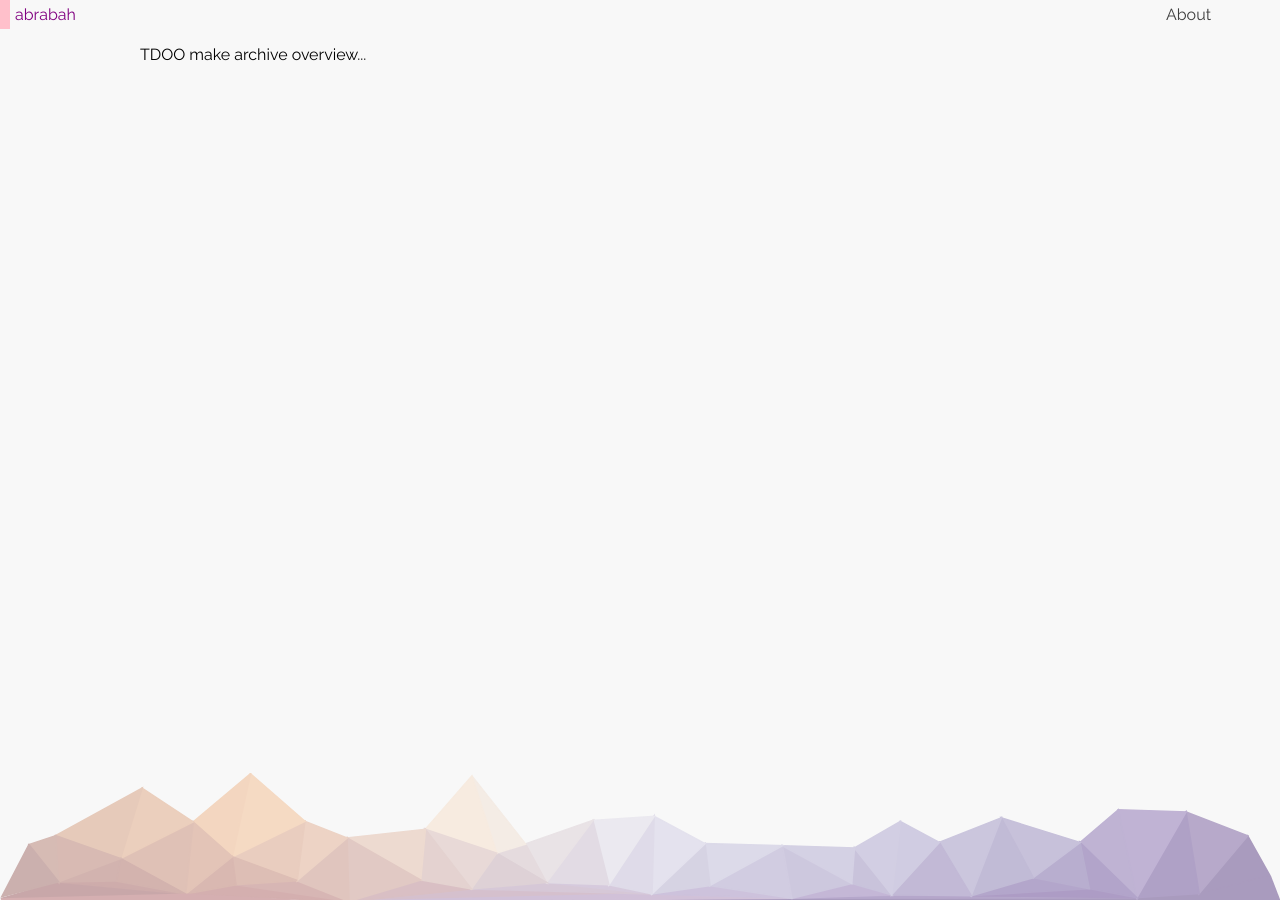
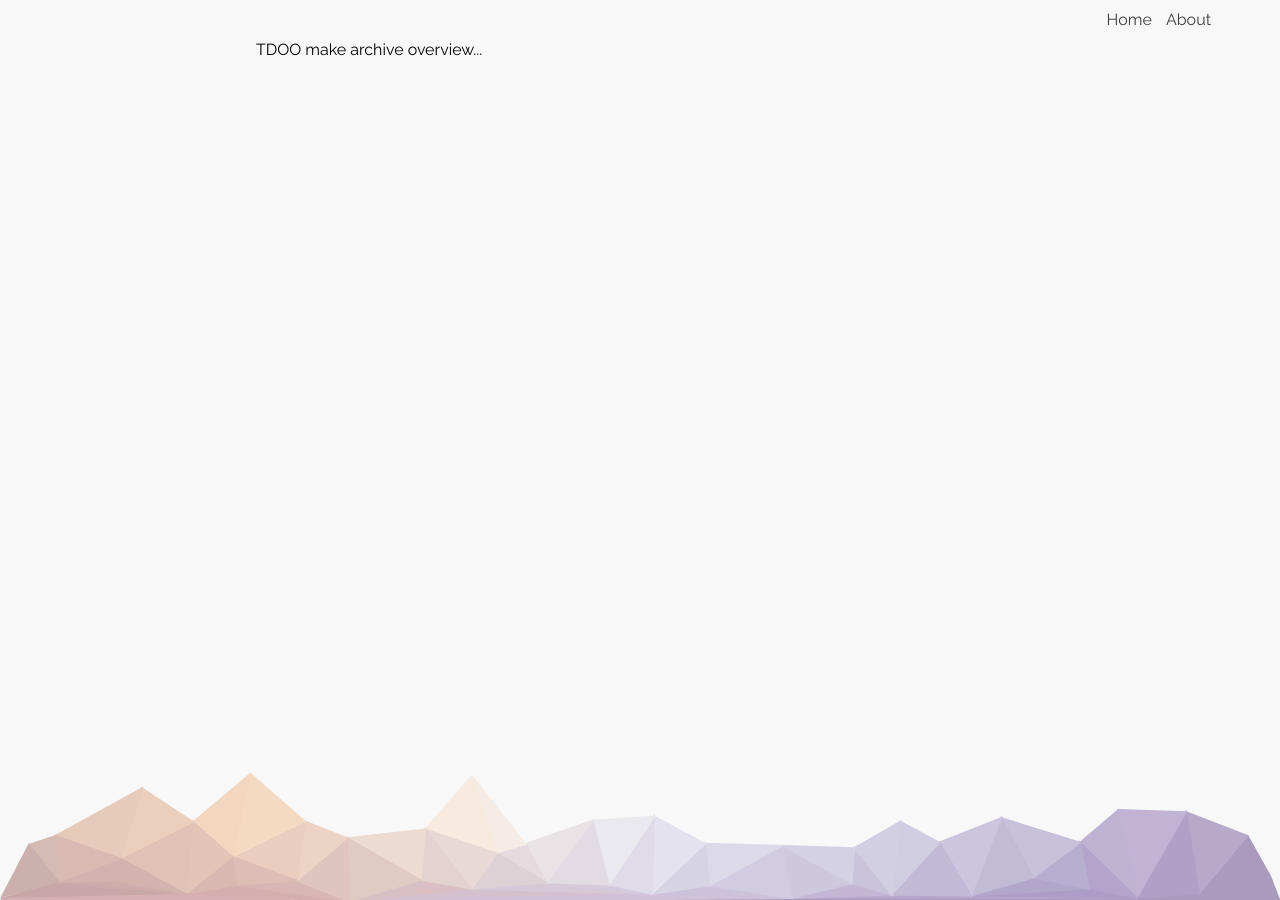
Before and after one commit to abrabah/abrabah.github.io, a Jekyll site: the page built from archive.html, in a window 1280 px wide. Built offline with Jekyll 4.4.1, drawn with Linux system fonts in a browser that asks for light colours; nearby versions of some CDN libraries.

Commit message:
second attempt on getting the media queries right..

```diff
--- /dev/null
+++ b/style/_media-mixin.scss
@@ -0,0 +1,5 @@
+@mixin small-screen {
+  @media not screen and (min-width: 750px) {
+    @content
+  }
+}
--- a/style/components/_content.scss
+++ b/style/components/_content.scss
@@ -5,7 +5,7 @@
   clear: both;
   padding: $header-height + 20 20% 0 20%;
 
-  @media only screen, (max-width: $small-screen-width) {
+  @include small-screen{
     padding: 15px;
   }
 
--- a/style/components/_global.scss
+++ b/style/components/_global.scss
@@ -1,3 +1,5 @@
+@import "../media-mixin";
+
 $header-color: #3E3E3E;
 $header-height: 20px;
 $page-background-color: #F8F8F8;
@@ -5,8 +7,8 @@
 
 $small-screen-width: 700px;
 
-
 html {
+  -webkit-text-size-adjust: 200%;
   background-color: $page-background-color;
   font-family: 'Raleway', sans-serif;
   margin: 0;
@@ -14,8 +16,6 @@
   width: 100%;
   height: 100%;
   min-width: 300px;
-
-
 
 }
 
@@ -32,7 +32,7 @@
   font-family: 'Raleway', sans-serif;
   color: $header-color;
 
-  @media only screen, (max-width: $small-screen-width) {
+ @include  small-screen{
     font-size: 3em;
   }
 
--- a/style/components/_header.scss
+++ b/style/components/_header.scss
@@ -1,3 +1,6 @@
+
+@import "../media-mixin";
+
 .header {
   position: fixed;
   width: 90%;
@@ -20,7 +23,7 @@
     }
   }
 
-  @media only screen, (max-width: $small-screen-width) {
+ @include small-screen{
     position: static;
 
     margin: 0px 5% 10px 0;
@@ -55,7 +58,7 @@
     font-style: italic;
   }
 
-  @media only screen, (max-width: $small-screen-width) {
+  @include small-screen {
     display: none;
   }
 }
```
